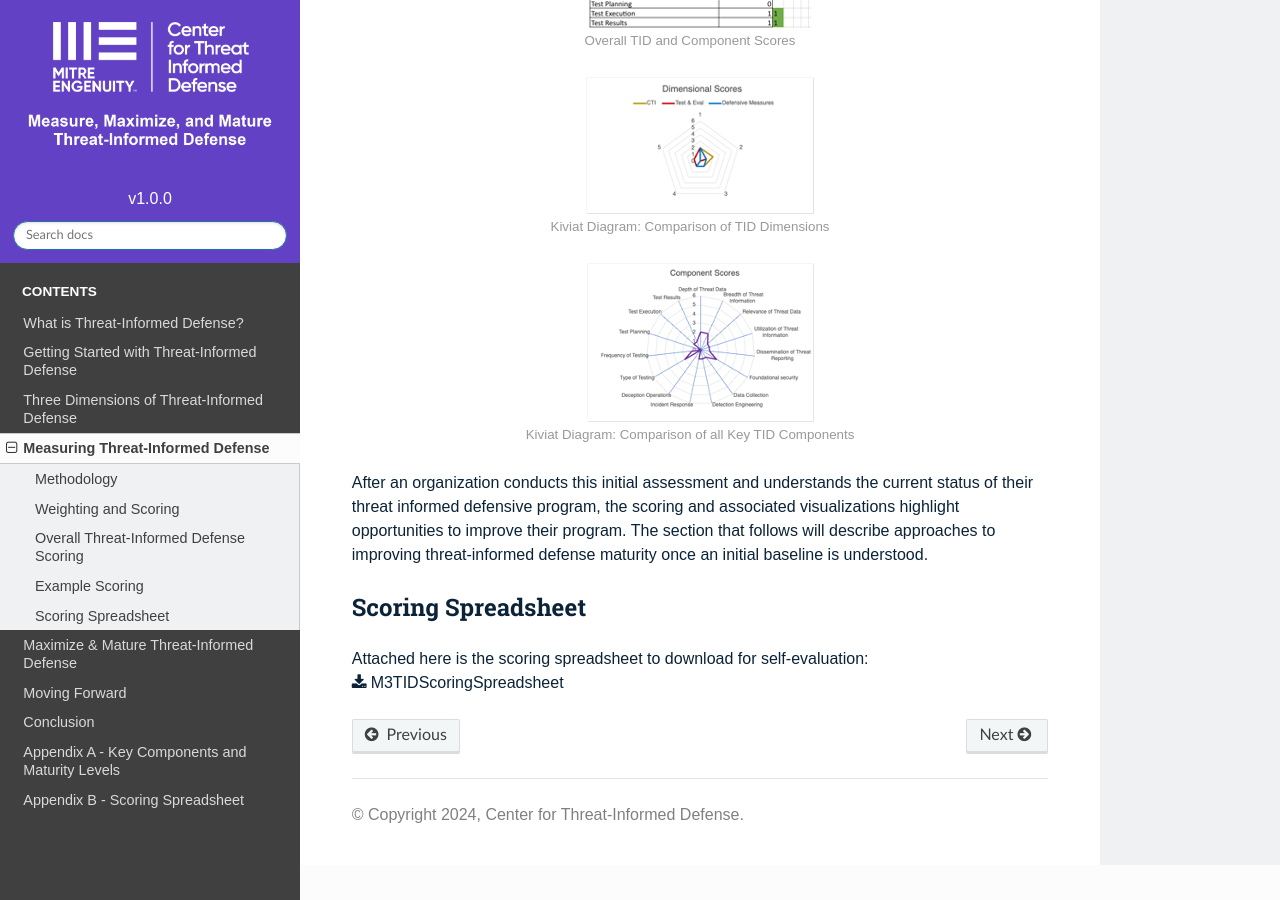
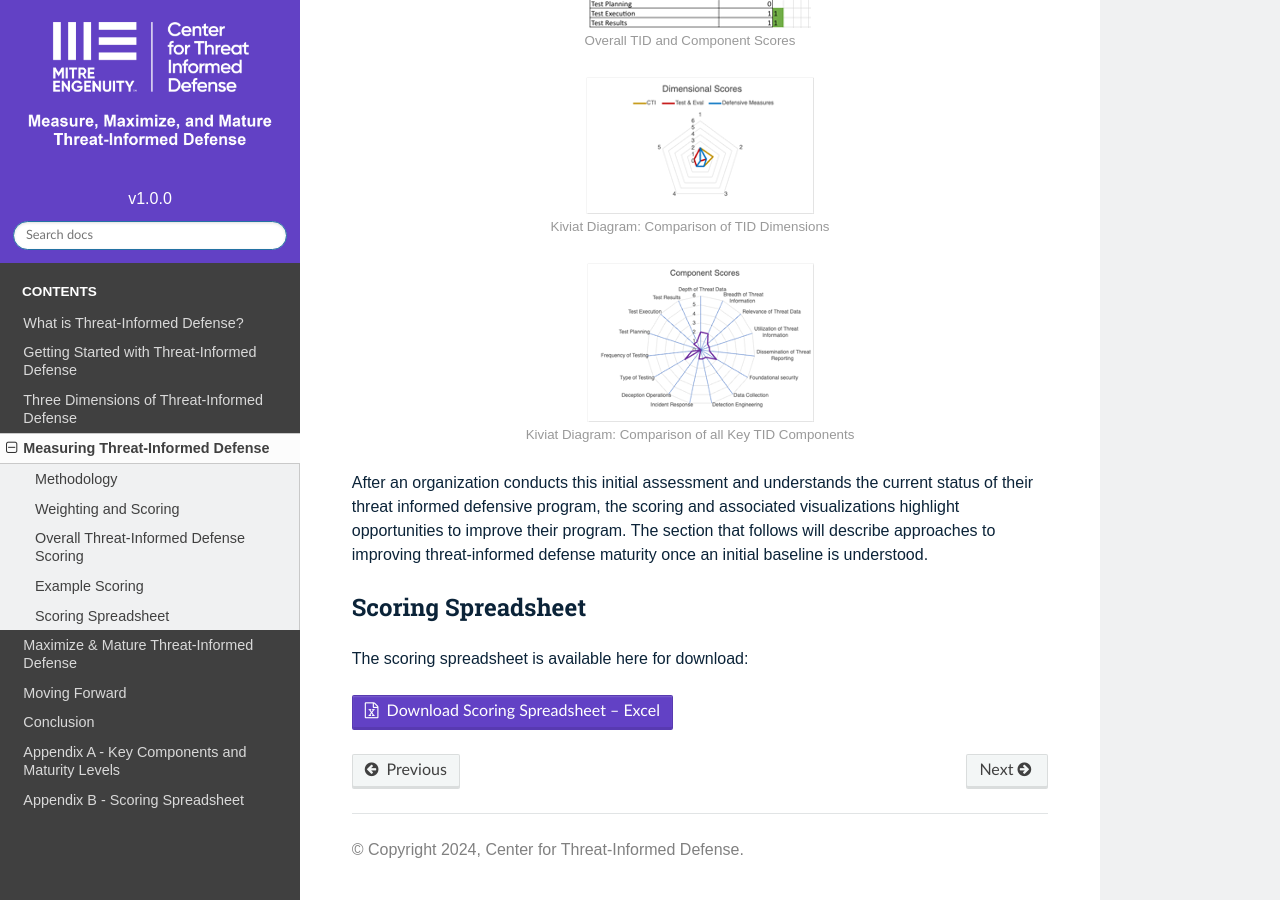
Before and after one commit to center-for-threat-informed-defense/m3tid, a Sphinx documentation site: the page built from docs/measuring.rst, in a window 1280 px wide and 900 px high, scrolled down 2213 px. Built offline with Sphinx 7.4.7 and the Read the Docs theme 2.0.0, drawn with Linux system fonts in a browser that asks for light colours.

Commit message:
Fix download links for Excel

```diff
--- a/docs/measuring.rst
+++ b/docs/measuring.rst
@@ -77,4 +77,11 @@
 Scoring Spreadsheet
 -------------------
 
-Attached here is the scoring spreadsheet to download for self-evaluation: :download:`M3TIDScoringSpreadsheet <M3TIDScoringSpreadsheet.xlsx>`
+The scoring spreadsheet is available here for download:
+
+.. raw:: html
+
+    <p>
+        <a class="btn btn-primary" target="_blank" download href="../M3TIDScoringSpreadsheet.xlsx">
+        <i class="fa fa-file-excel-o"></i> Download Scoring Spreadsheet – Excel</a>
+    </p>
--- a/docs/spreadsheet.rst
+++ b/docs/spreadsheet.rst
@@ -6,6 +6,6 @@
 .. raw:: html
 
     <p>
-        <a class="btn btn-primary" target="_blank" href="../docs/M3TIDScoringSpreadsheet.xlsx">
+        <a class="btn btn-primary" target="_blank" download href="../M3TIDScoringSpreadsheet.xlsx">
         <i class="fa fa-file-excel-o"></i> Download Scoring Spreadsheet – Excel</a>
     </p>
```
Also changed, not shown: 2 other files.
